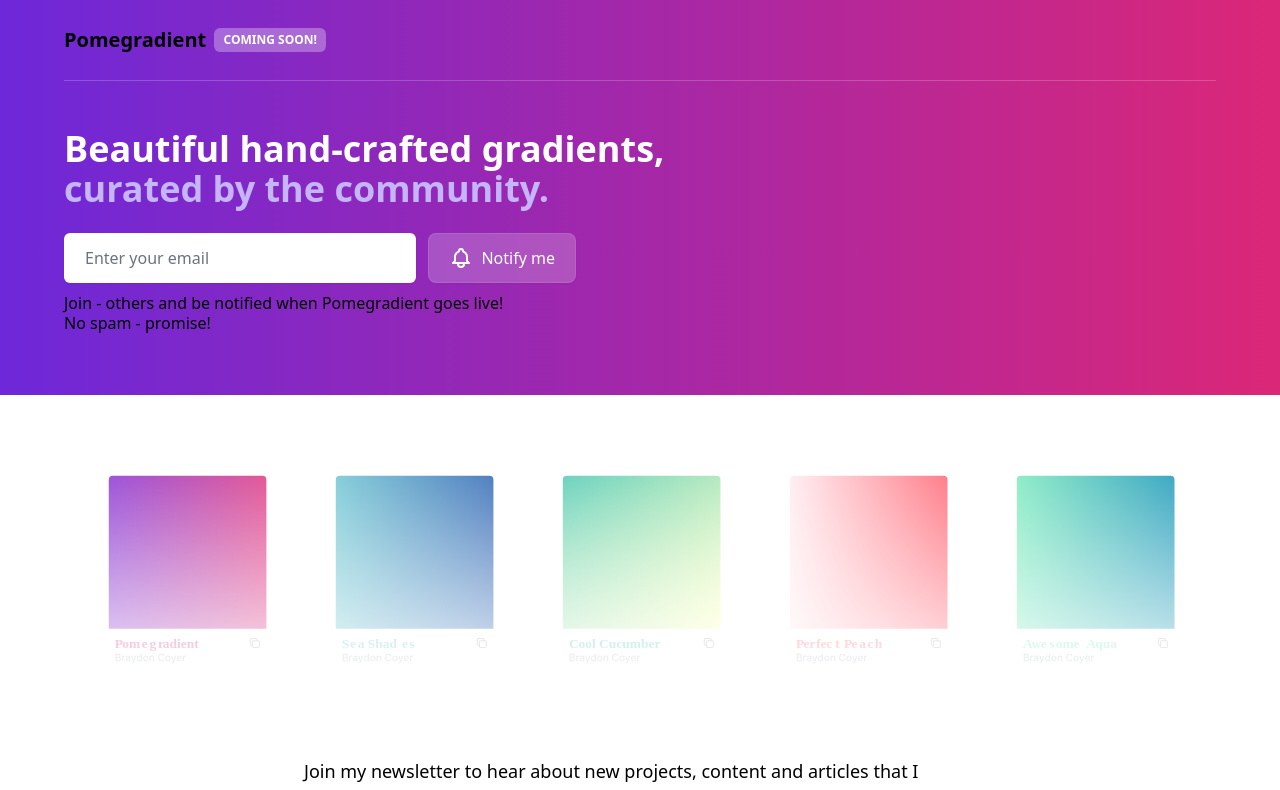
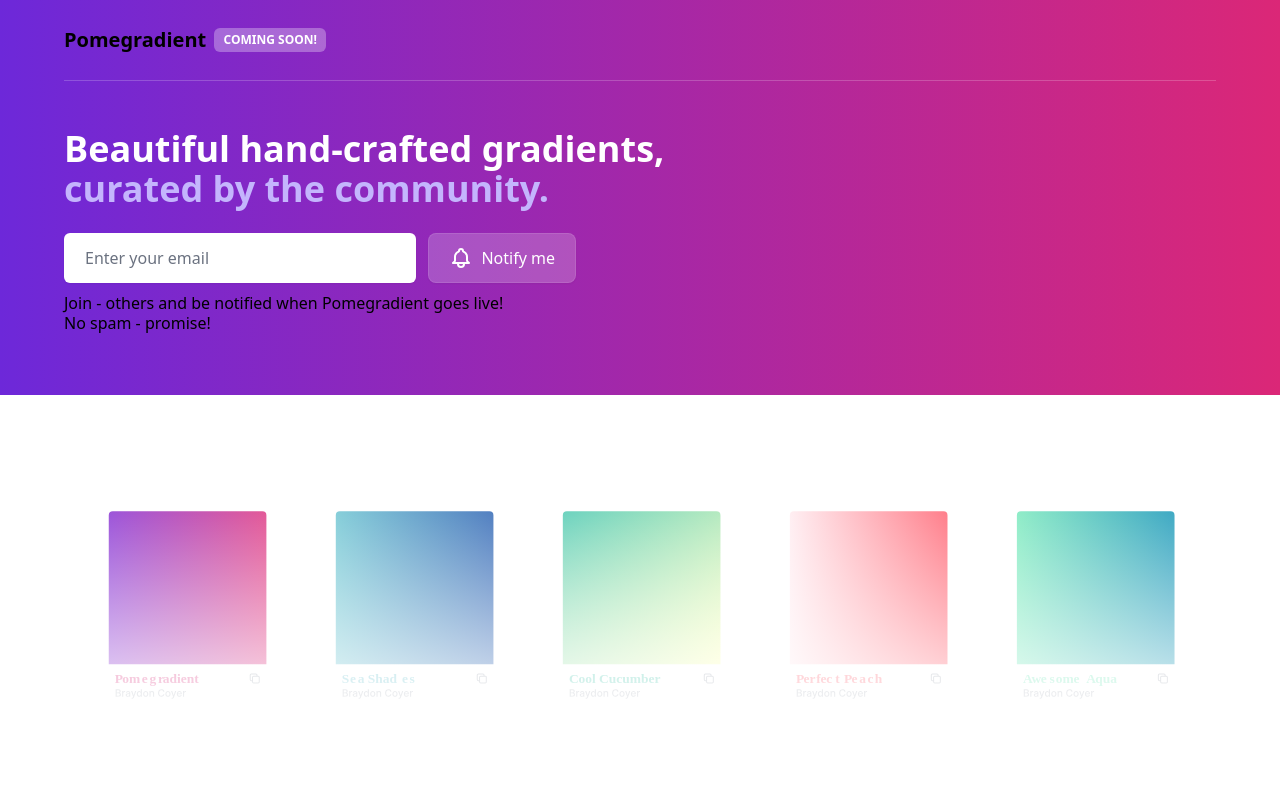
Before and after one commit to braydoncoyer/pomegradient, a Next.js app: page / in a window 1280 px wide. Shown: the top 790 px of the page. Built offline with nearby package versions, Linux system fonts and the light colour scheme; no server answers.

Commit message:
landing_page: fixed spacing issue, and now can be viewed more elegantly on larger monitors.

```diff
--- a/components/Header.tsx
+++ b/components/Header.tsx
@@ -1,9 +1,7 @@
-import Image from 'next/image'
-
 function HeaderComponent() {
   return (
-    <div className="py-6 flex items-center text-sm leading-5 border-b border-white border-opacity-20">
-      <div className="flex justify-start items-center">
+    <div className="max-w-7xl mx-auto py-6 flex items-center text-sm leading-5 border-b border-white border-opacity-20">
+      <div className="flex items-center flex-start">
         <p className="text-xl leading-8 font-bold text-[#D8B4FE]">Pomegradient</p>
         <div className="ml-2 flex justify-center items-center text-xs text-white font-semibold w-28 h-6 bg-white bg-opacity-30 rounded-md uppercase">
           coming soon!
--- a/components/Hero.tsx
+++ b/components/Hero.tsx
@@ -26,7 +26,7 @@ function Hero() {
   return (
     <div className="w-full bg-gradient-to-r from-purple-700 to-pink-600 px-4 sm:px-6 lg:px-16">
       <HeaderComponent />
-      <div className="max-w-10xl mx-auto pt-12 pb-16">
+      <div className="max-w-7xl mx-auto pt-12 pb-16">
         <h1 className="text-left font-display text-white text-3xl leading-9 font-semibold sm:text-4xl sm:leading-10">
           {' '}
           Beautiful hand-crafted gradients,{' '}
--- a/pages/index.tsx
+++ b/pages/index.tsx
@@ -36,7 +36,9 @@ const IndexPage: NextPage<any> = () => {
       <div className="min-h-screen flex flex-col">
         <div className="flex-1">
           <Hero />
-          <Image width="1800px" height="500" src="/pomegradient_app.svg" alt="Pomegradient App" />
+          <div className="w-full flex justify-center">
+            <Image width="1500px" height="500" src="/pomegradient_app.svg" alt="Pomegradient App" />
+          </div>
           <div className="max-w-10xl flex justify-center px-4">
             <PersonalNewsletter />
           </div>
```
